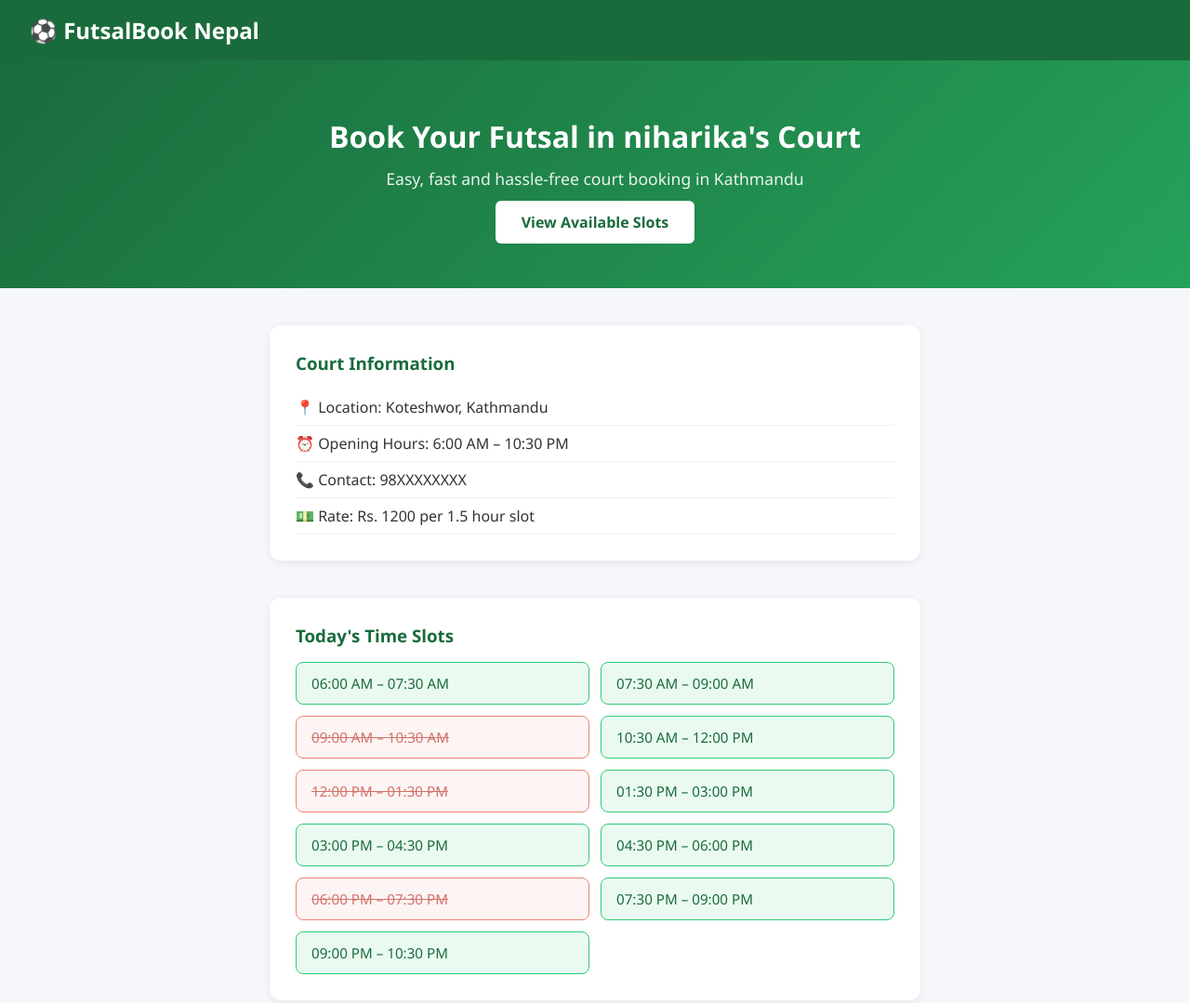
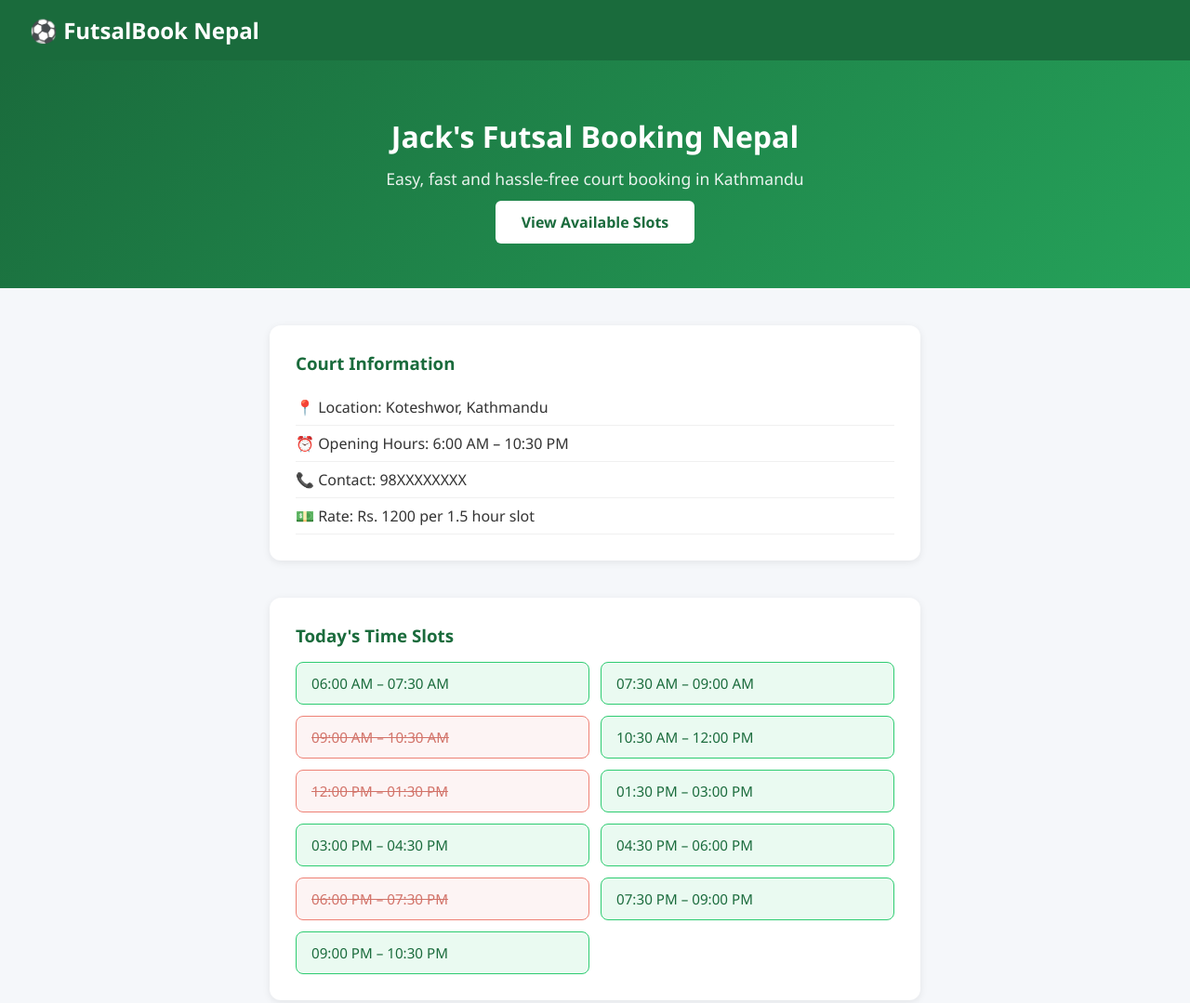
Before and after one commit to niharika-shrestha/futsal-booking-, a plain HTML site: page index.html in a window 1280 px wide. Shown: the top 1079 px of the page at 93% size. Drawn offline with Linux system fonts and the light colour scheme.

Commit message:
update: hero heading by Jack

```diff
--- a/index.html
+++ b/index.html
@@ -13,7 +13,7 @@
     </nav>
 
     <div class="hero">
-        <h2>Book Your Futsal in niharika's Court</h2>
+        <h2>Jack's Futsal Booking Nepal</h2>
         <p>Easy, fast and hassle-free court booking in Kathmandu</p>
         <a href="#slots" class="btn">View Available Slots</a>
     </div>
```
